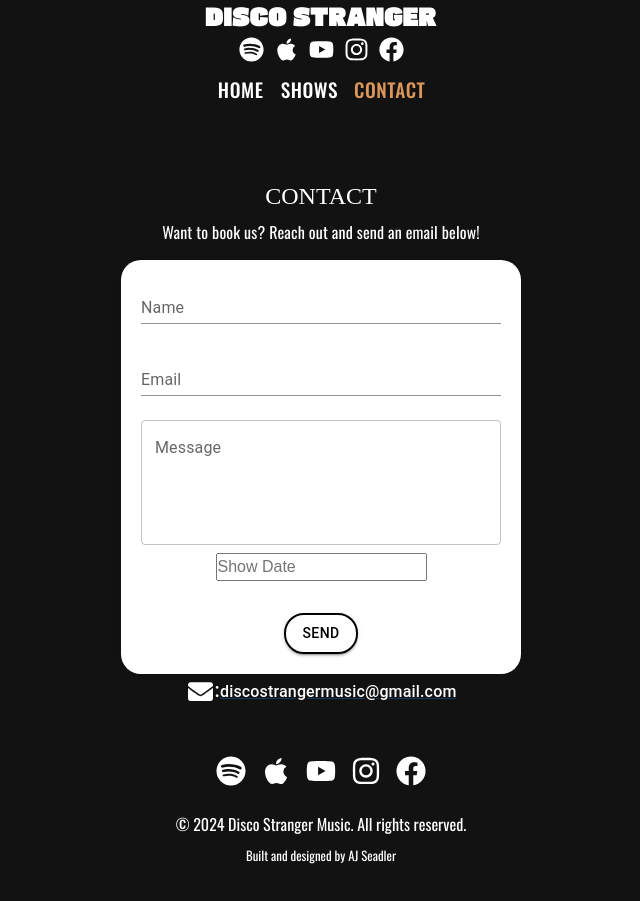
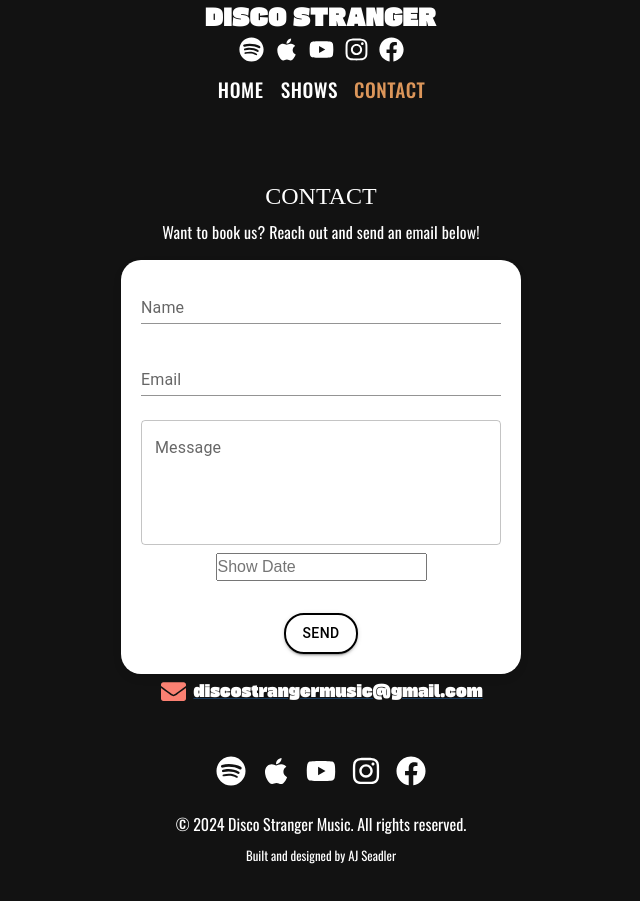
Before and after one commit to ajSeadler/band-website, a React (Vite) app: page /contact in a window 1280 px wide. Shown: the whole page, without its empty margins (319-959 px from the left). Built offline with nearby package versions, Linux system fonts and the light colour scheme; a web font is replaced by a local one.

Commit message:
update slight color change

```diff
--- a/src/components/Contact.jsx
+++ b/src/components/Contact.jsx
@@ -69,8 +69,7 @@ const Contact = () => {
 
           {/* Email Section */}
           <Typography variant="h6" className="contact-info">
-            <FaEnvelope size={25} className="email-icon" />
-            {":"}
+            <FaEnvelope size={25} className="email-icon" />{" "}
             {/* Updated email icon */}
             <Link
               href="mailto:discostrangermusic@gmail.com"
--- a/src/styles/Contact.css
+++ b/src/styles/Contact.css
@@ -6,6 +6,11 @@
   flex-direction: column !important;
   justify-content: center !important;
   padding: 20px;
+}
+
+.email-icon {
+  color: salmon;
+  margin: auto;
 }
 
 .social-icons {
@@ -36,5 +41,6 @@
 
 .contact-email {
   font-size: 1rem !important;
+  font-family: "YourCustomFont" !important;
   color: #fff !important;
 }
--- a/src/styles/Footer.css
+++ b/src/styles/Footer.css
@@ -27,7 +27,7 @@
 }
 
 .social-icons a {
-  color: white;
+  color: #fff;
   transition: color 0.3s ease-in-out;
 }
 
```
